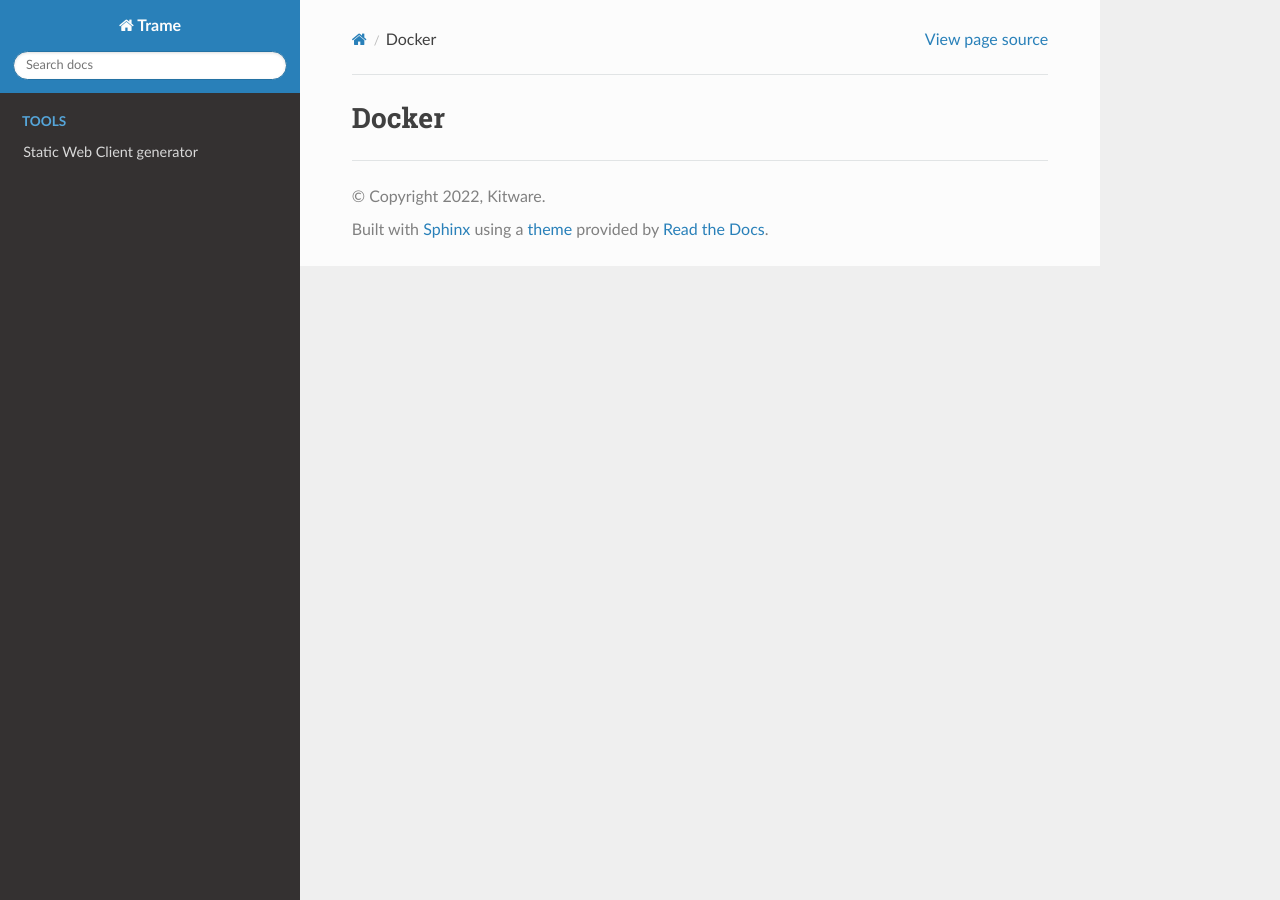
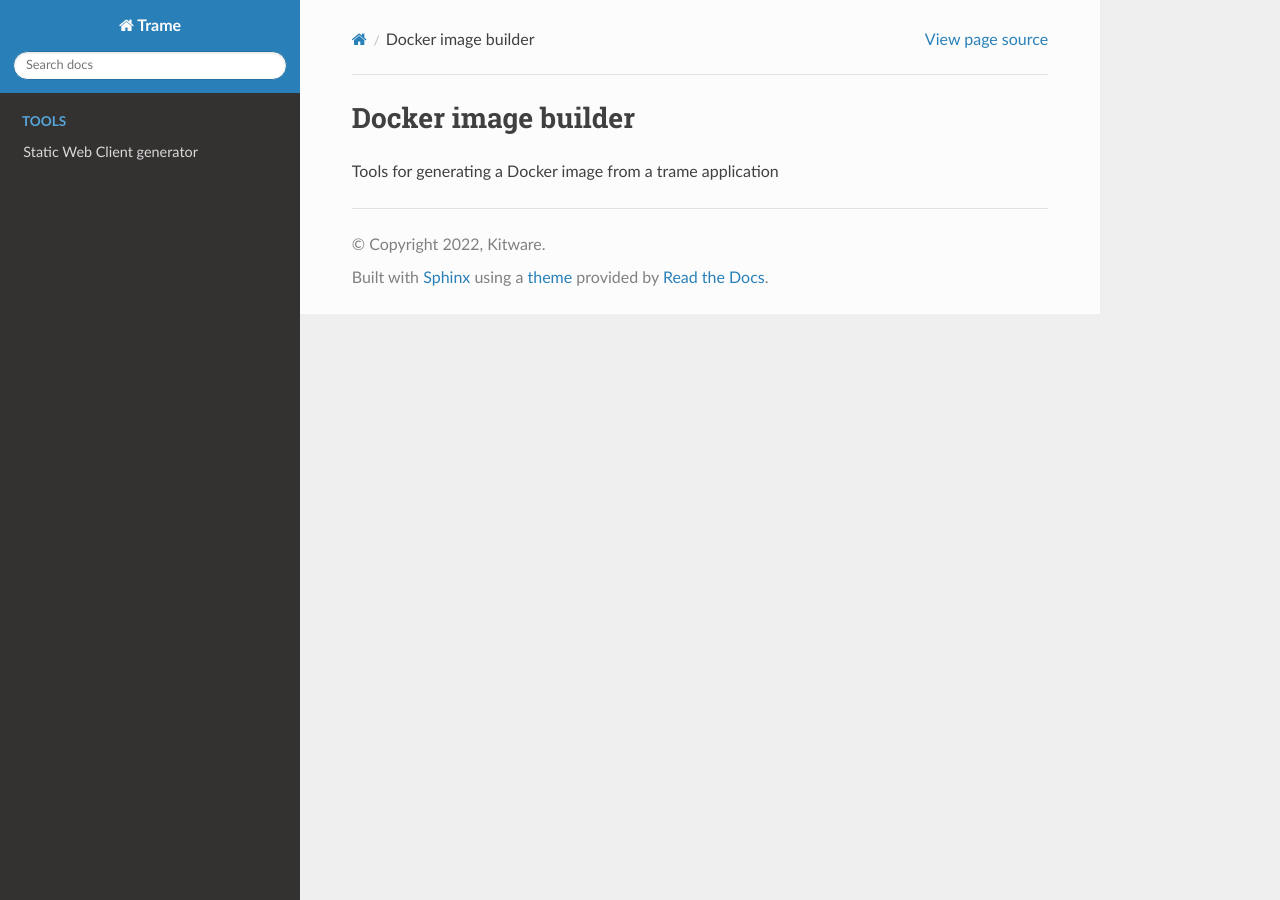
Before and after one commit to Kitware/trame, a Sphinx documentation site: the page built from docs/api/source/tools.docker.rst, in a window 1280 px wide. Built offline with Sphinx 7.4.7 and the Read the Docs theme 2.0.0, drawn with Linux system fonts in a browser that asks for light colours; pages that are not in the unit, such as notebooks, are missing from menus.

Commit message:
chore(tools): List possible tools to be added

```diff
--- a/docs/api/source/tools.docker.rst
+++ b/docs/api/source/tools.docker.rst
@@ -1,2 +1,4 @@
-Docker
-======
+Docker image builder
+==============================
+
+Tools for generating a Docker image from a trame application
--- /dev/null
+++ b/docs/api/source/tools.monitor.rst
@@ -0,0 +1,6 @@
+Resource Monitor with Launcher
+====================================
+
+Standalone application mimicking a local launcher while enabling live resource monitoring.
+This application aims to be used for assessing scalability needs and how many resources
+should be assumed for a given application.
--- /dev/null
+++ b/docs/api/source/tools.singularity.rst
@@ -0,0 +1,4 @@
+Singularity image builder
+==============================
+
+Tools for generating a singularity image from a trame application
--- /dev/null
+++ b/docs/api/source/tools.wigets.rst
@@ -0,0 +1,5 @@
+Python widgets generator
+====================================
+
+This utility function take a YAML api description of Vue.js components
+and generate the Python code for you.
```
